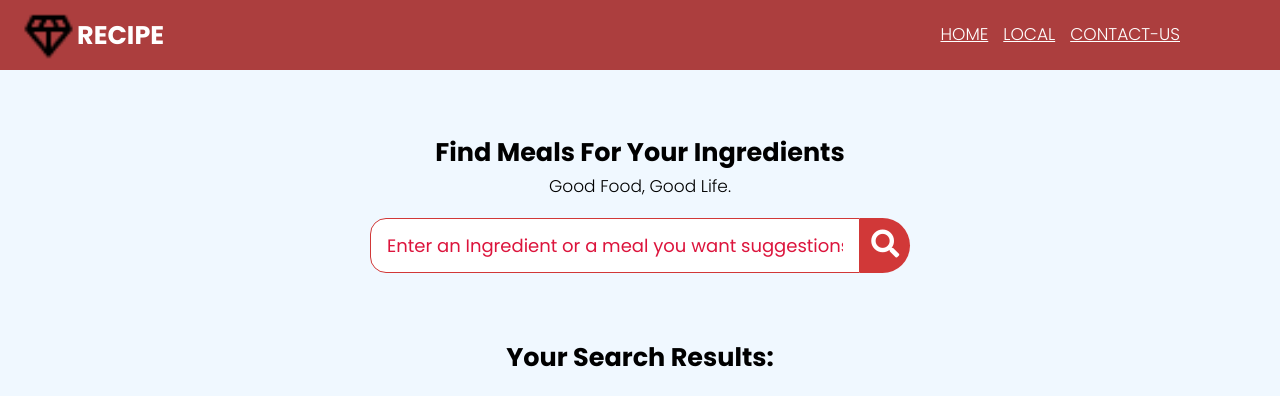
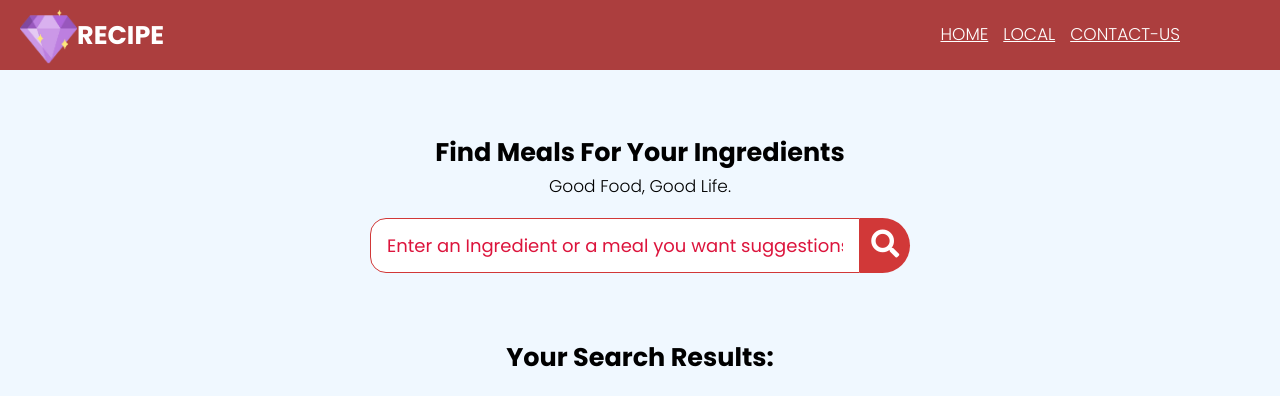
Before and after one commit to Olori-Odo/First_Project, a plain HTML site: page index.html in a window 1280 px wide. Shown: the top 396 px of the page. Drawn offline with Linux system fonts and the light colour scheme.

Commit message:
updated diamond logo and index.html

```diff
--- a/index.html
+++ b/index.html
@@ -15,7 +15,7 @@
         <div class="container">
             <nav>
                 <div class="nav-logo">
-                    <img class="d-icon" src="./asset/diamond.png" alt="">
+                    <img class="d-icon" src="./asset/diamond-6.png" alt="">
                     <h2 class="logo">RECIPE</h2>
                 </div>
 
```
Also changed, not shown: asset/diamond-1.png (added), asset/diamond-2.png (added), asset/diamond-3.png (added), asset/diamond-4.png (added), asset/diamond-5.png (added), asset/diamond-6.png (added).
